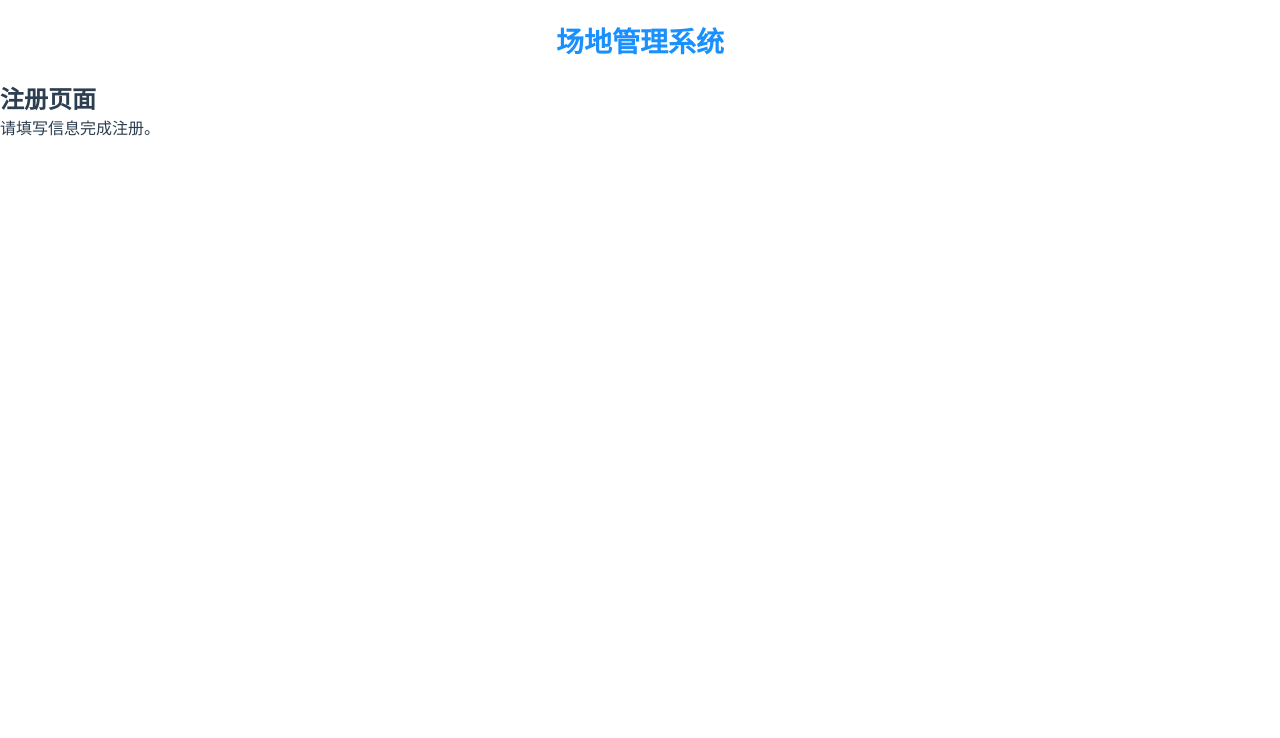
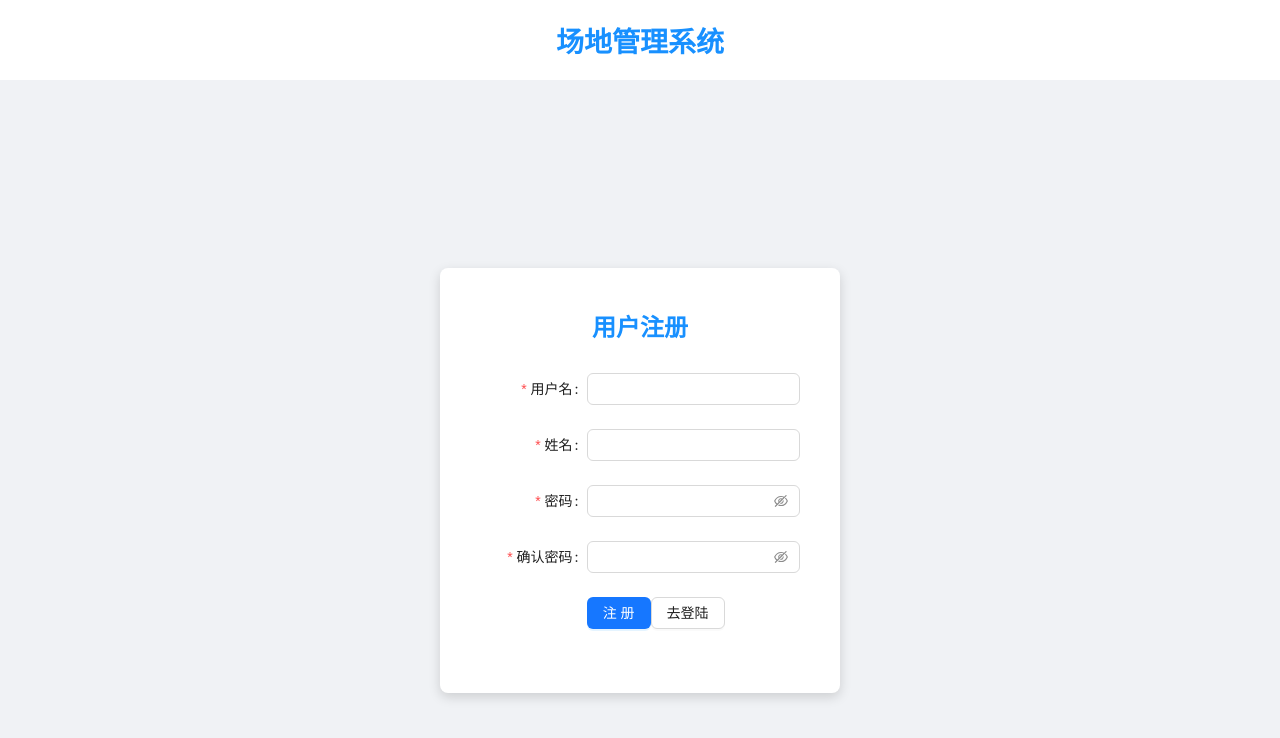
Before and after one commit to ShijieLu222/Vue, a Vue app in the folder my-vue-app/: page /register in a window 1280 px wide. Shown: the top 738 px of the page. Built offline with nearby package versions, Linux system fonts and the light colour scheme.

Commit message:
add registerPage

```diff
--- a/my-vue-app/src/views/Register.vue
+++ b/my-vue-app/src/views/Register.vue
@@ -1,16 +1,125 @@
 <template>
-  <div>
-    <h2>注册页面</h2>
-    <p>请填写信息完成注册。</p>
+  <div class="register-container">
+    <div class="register-form">
+      <h2>用户注册</h2>
+      <a-form :model="formState" name="basic" :label-col="{ span: 8 }" :wrapper-col="{ span: 16 }" autocomplete="off"
+        @finish="onFinish" @finishFailed="onFinishFailed">
+        <a-form-item label="用户名" name="username" :rules="[{ required: true, message: '请输入用户名!' }]">
+          <a-input v-model:value="formState.username" />
+        </a-form-item>
+
+        <a-form-item label="姓名" name="name" :rules="[{ required: true, message: '请输入账号!' }]">
+          <a-input v-model:value="formState.name" />
+        </a-form-item>
+
+        <a-form-item label="密码" name="password" :rules="[{ required: true, message: '请输入密码!' }]">
+          <a-input-password v-model:value="formState.password" />
+        </a-form-item>
+
+        <a-form-item label="确认密码" name="confirmPassword" :rules="[{ required: true, message: '请输入确认密码!' }]">
+          <a-input-password v-model:value="formState.confirmPassword" />
+        </a-form-item>
+
+        <a-form-item :wrapper-col="{ offset: 8, span: 16 }">
+          <a-button type="primary" html-type="submit">注册</a-button>
+          <a-button type="default" @click="goToLogin">去登陆</a-button>
+        </a-form-item>
+      </a-form>
+    </div>
   </div>
 </template>
 
 <script>
+import { reactive } from 'vue'
+import { useRouter } from 'vue-router'
+
 export default {
-  name: 'Register'
+  name: 'Register',
+  setup() {
+    const router = useRouter()
+
+    const formState = reactive({
+      username: '',
+      name: '',
+      password: '',
+      confirmPassword: ''
+    })
+    const onFinish = (values) => {
+      console.log('Success:', values)
+
+      const { username, name, password, confirmPassword } = values
+
+      if (password !== confirmPassword) {
+        alert('密码不一致，请重新输入！')
+        return
+      }
+
+      const newUser = {
+        username: username,
+        name: name,
+        password: password,
+        role: 'user',
+        createTime: new Date().toISOString()
+      }
+
+      //保存到本地
+      const users = JSON.parse(localStorage.getItem('users') || '[]')
+      users.push(newUser)
+      localStorage.setItem('users', JSON.stringify(users))
+
+      console.log('注册成功:', newUser)
+
+      //显示成功消息
+      alert('注册成功，请登录！')
+      //跳转到登录页面
+      router.push('/login')
+    }
+
+    const onFinishFailed = (errorInfo) => {
+      console.log('Failed:', errorInfo)
+    }
+
+    const goToLogin = () => {
+      router.push('/login')
+    }
+
+    return {
+      formState,
+      onFinish,
+      onFinishFailed,
+      goToLogin
+    }
+
+  }
 }
 </script>
 
 <style scoped>
+.register-container {
+  display: flex;
+  justify-content: center;
+  align-items: center;
+  min-height: 100vh;
+  background-color: #f0f2f5;
+  padding: 20px;
+  box-sizing: border-box;
+}
 
+.register-form {
+  background: white;
+  padding: 40px;
+  border-radius: 8px;
+  box-shadow: 0 4px 12px rgba(0, 0, 0, 0.15);
+  width: 100%;
+  max-width: 400px;
+  margin: 0 auto;
+}
+
+.register-form h2 {
+  text-align: center;
+  margin-bottom: 30px;
+  color: #1890ff;
+  font-size: 24px;
+  font-weight: 600;
+}
 </style>
```
